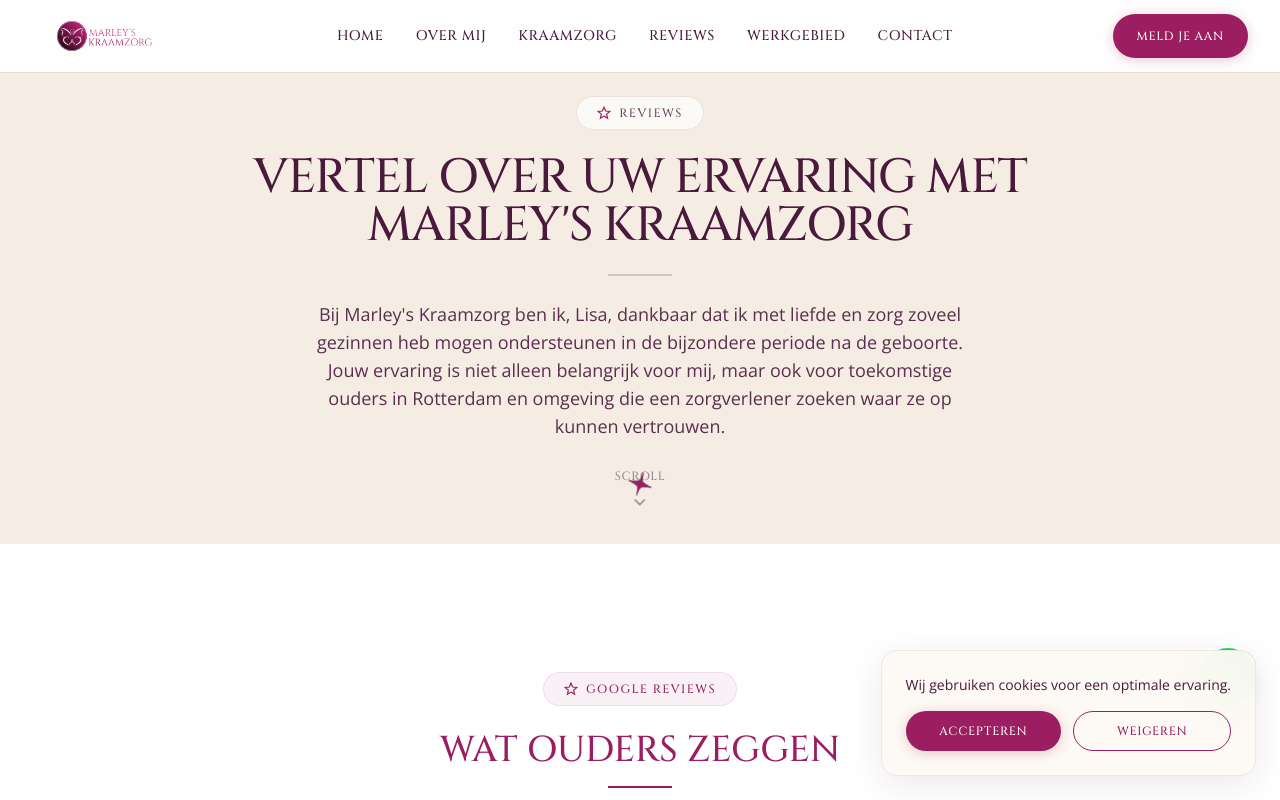
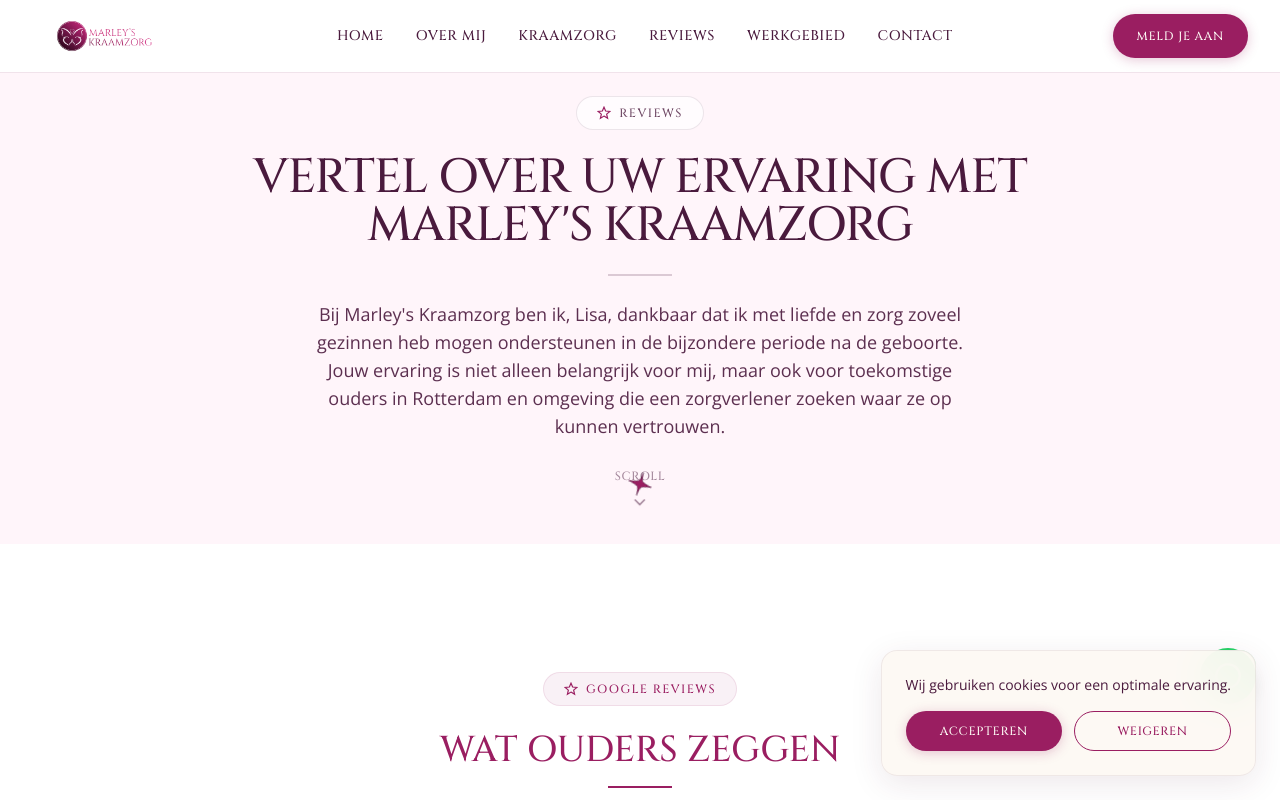
Before and after one commit to Maximustopdeals/marley-s-kraamzorg, a Next.js app: page /reviews in a window 1280 px wide. Shown: the top 800 px of the page. Built offline with nearby package versions, Linux system fonts and the light colour scheme.

Commit message:
Update ReviewsClient.tsx

```diff
--- a/app/reviews/ReviewsClient.tsx
+++ b/app/reviews/ReviewsClient.tsx
@@ -7,7 +7,7 @@
     <>
       {/* ═══════ HERO ═══════ */}
       <section
-        className="relative w-full min-h-[60vh] md:min-h-[55vh] overflow-hidden flex items-center justify-center bg-[#F5EDE3]"
+        className="relative w-full min-h-[60vh] md:min-h-[55vh] overflow-hidden flex items-center justify-center bg-[#FFF5FA]"
       >
         <div className="relative z-10 text-center px-4 max-w-4xl mx-auto pt-20 md:pt-24 pb-12 text-berry-dark">
           {/* Badge */}
```
